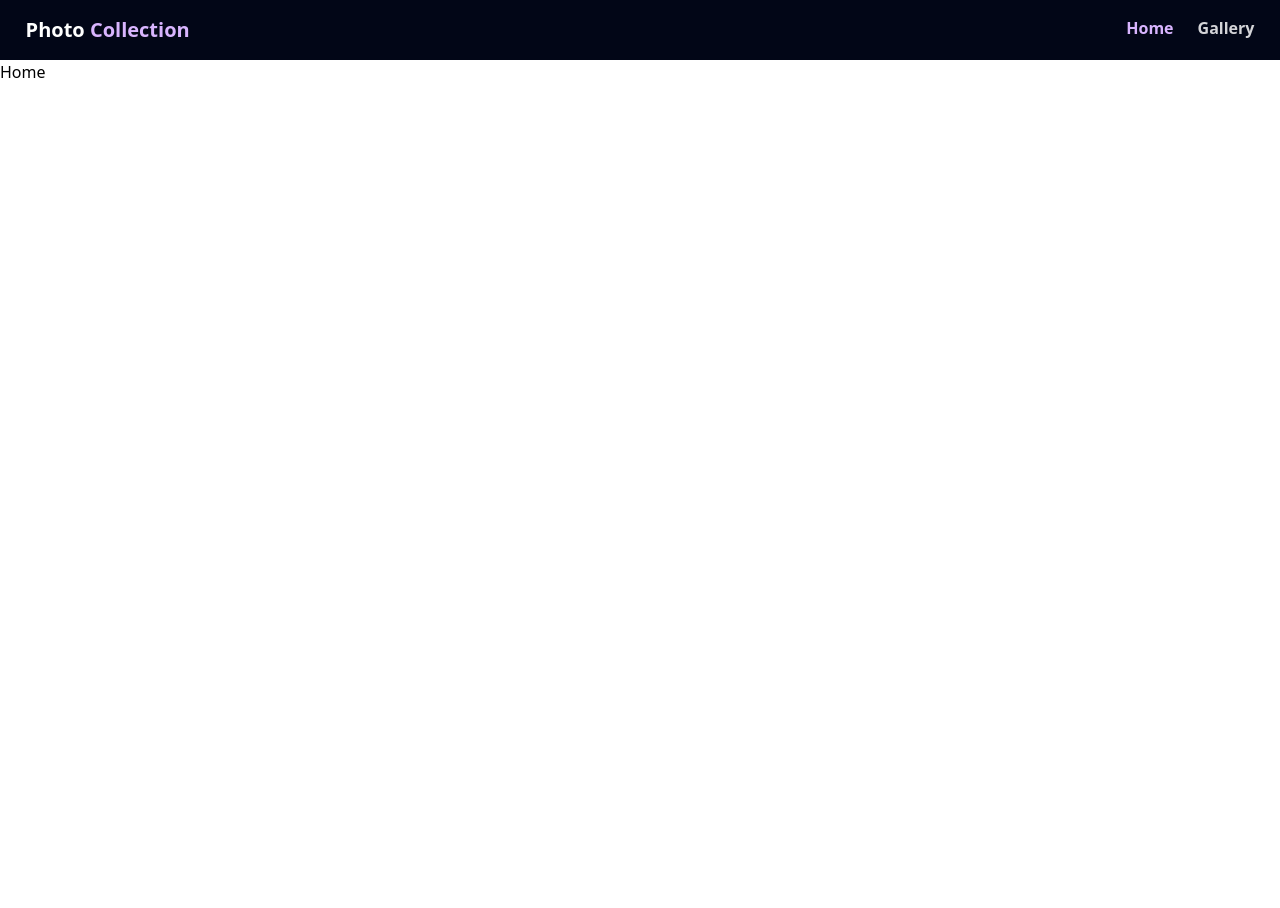
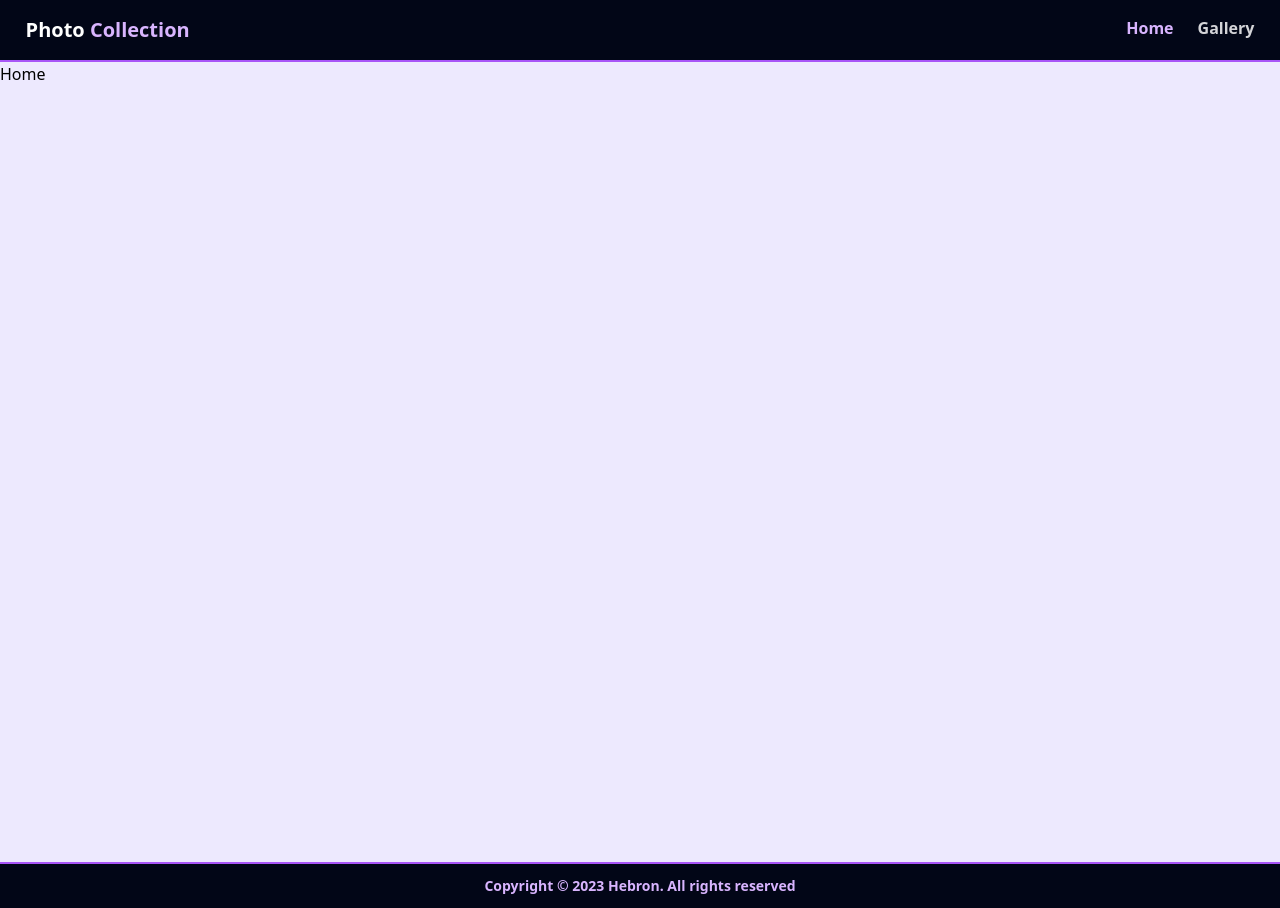
Before and after one commit to Frontend-OneSide-BRI/Mini_Project_2_FE_Hebron-Saul-Fidilius, a React (Create React App) app: page / in a window 1280 px wide. Before the commit the page ends 800 px from the top, so only its background shows below. Built offline with nearby package versions, Linux system fonts and the light colour scheme.

Commit message:
feat: add footer & layout

```diff
--- a/src/App.jsx
+++ b/src/App.jsx
@@ -2,17 +2,16 @@ import { Routes, Route } from "react-router-dom"
 
 import Home from "./pages/Home"
 import Gallery from "./pages/Gallery"
-import Navbar from "./components/Navbar"
+import Layout from "./components/Layout"
 
 function App() {
   return (
-    <>
-      <Navbar />
+    <Layout>
       <Routes>
         <Route path="/" element={<Home />} />
         <Route path="/gallery" element={<Gallery />} />
       </Routes>
-    </>
+    </Layout>
   )
 }
 
--- /dev/null
+++ b/src/components/Footer.jsx
@@ -0,0 +1,10 @@
+function Footer() {
+  return (
+    <footer className="bg-slate-950 border-t-2 border-t-purple-500 flex justify-center py-3">
+      <p className="text-purple-300 font-semibold text-sm">
+        Copyright &copy; 2023 Hebron. All rights reserved
+      </p>
+    </footer>
+  )
+}
+export default Footer
--- /dev/null
+++ b/src/components/Layout.jsx
@@ -0,0 +1,13 @@
+import Navbar from "./Navbar"
+import Footer from "./Footer"
+
+function Layout({ children }) {
+  return (
+    <div className="flex flex-col">
+      <Navbar />
+      <div className="min-h-screen bg-violet-100">{children}</div>
+      <Footer />
+    </div>
+  )
+}
+export default Layout
--- a/src/components/Navbar.jsx
+++ b/src/components/Navbar.jsx
@@ -1,6 +1,8 @@
 import { NavLink } from "react-router-dom"
 
 function Navbar() {
+  // const { pathname, hash } = useLocation()
+
   const handleActive = (isActive) => {
     const active = "text-purple-300 font-semibold"
     const notActive = "text-zinc-300 font-semibold hover:text-white"
@@ -9,7 +11,7 @@ function Navbar() {
   }
 
   return (
-    <header className="bg-slate-950 sticky border-b-1 border-b-purple-500">
+    <header className="bg-slate-950 sticky top-0 border-b-2 border-b-purple-500">
       <div className="container mx-auto py-2 md:py-4 md:px-[2%] flex justify-center md:justify-between">
         <h1 className="text-xl font-semibold text-white hidden md:block">
           Photo <span className="text-purple-300 font-bold">Collection</span>
@@ -18,6 +20,11 @@ function Navbar() {
           <NavLink to="/" className={({ isActive }) => handleActive(isActive)}>
             Home
           </NavLink>
+          {/* {pathname === "/" && (
+            <a href="#screen" className={handleActive(hash == "#screen")}>
+              screen
+            </a>
+          )} */}
           <NavLink
             to="/gallery"
             className={({ isActive }) => handleActive(isActive)}
```
